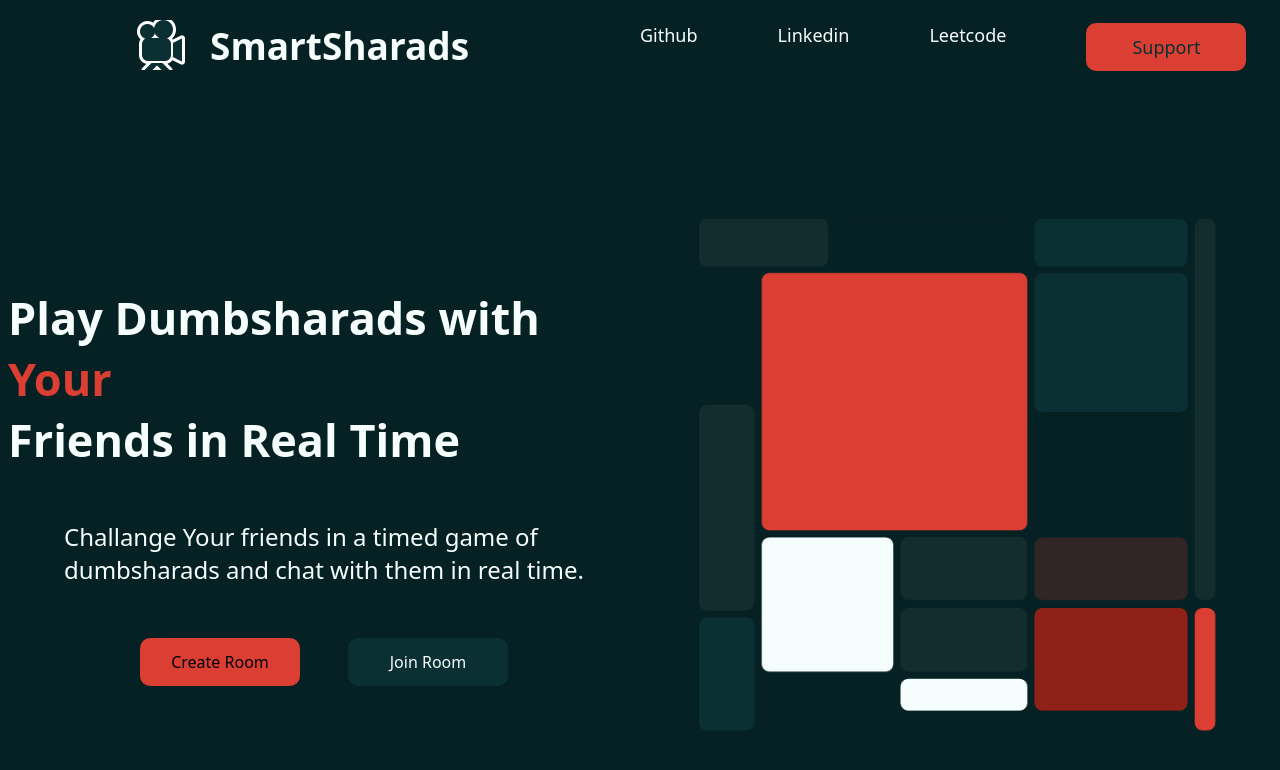
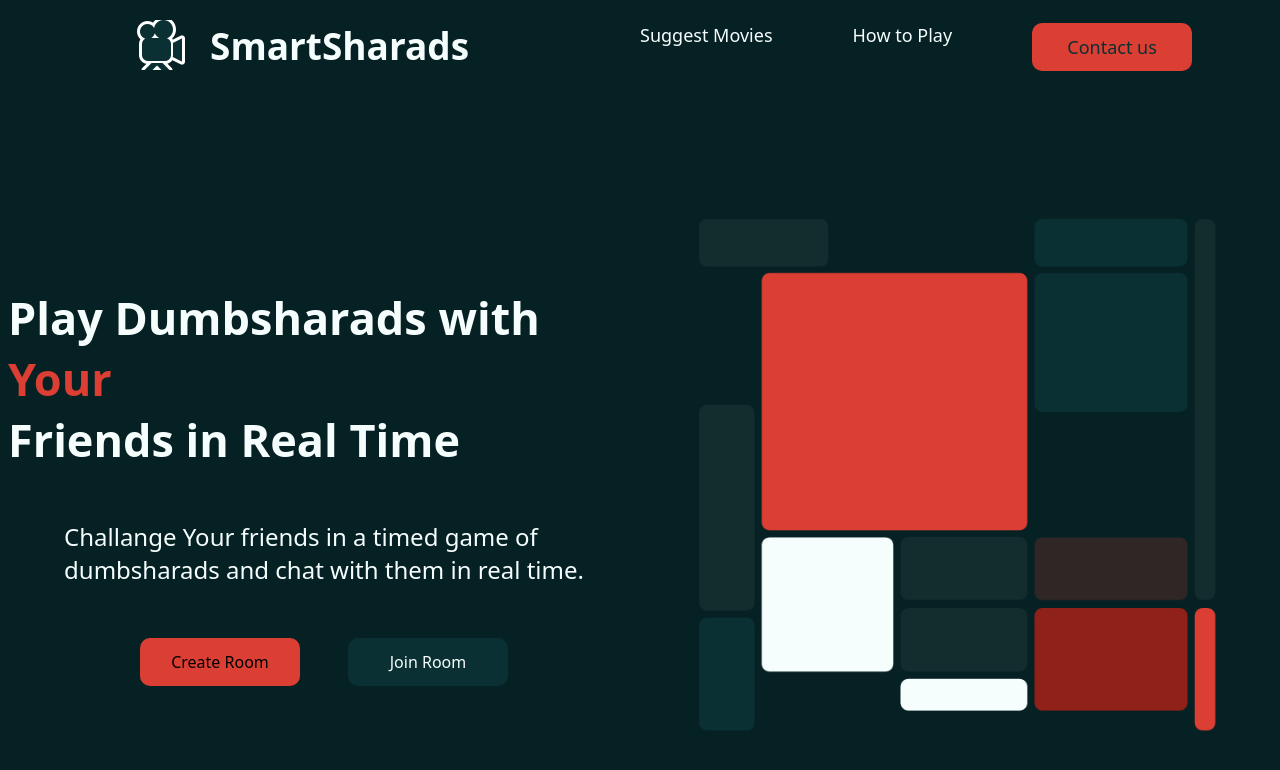
Before and after one commit to priyamshankar/movieTrivia, a React (Create React App) app in the folder movie-trivia-client/: page / in a window 1280 px wide. Shown: the top 770 px of the page. Built offline with nearby package versions, Linux system fonts and the light colour scheme.

Commit message:
adding links in the navbar

```diff
--- a/movie-trivia-client/src/App.js
+++ b/movie-trivia-client/src/App.js
@@ -15,7 +15,7 @@ function App() {
           <Route path="/selection" element={<GameSelection/>}/>
           <Route path="/" element={<MainDash/>}/>
           <Route path="/game/:roomData" element={<GamePage/>}/>
-          <Route path="/gamedev" element={<InsertMovies/>}/>
+          <Route path="/suggest" element={<InsertMovies/>}/>
         </Routes>
       </BrowserRouter>
     </div>
--- a/movie-trivia-client/src/Components/Navbar/Navbar.jsx
+++ b/movie-trivia-client/src/Components/Navbar/Navbar.jsx
@@ -8,24 +8,25 @@ const Navbar = () => {
         <div className="grid-right-half-nav">
 
             <div className="logo">
-                <img src={logo} alt="Logo" />
+               <a href="/"> <img src={logo} alt="Logo" /></a>
             </div>
             <div className="BrandName">
-                SmartSharads
+               <a href="/"> SmartSharads </a>
             </div>
 
         </div>
         <div className="gridlefthalf-nav">
                 <div className="font-nav-links">
-                    Github
+                    <a href="/suggest">Suggest Movies</a>
                 </div>
                 <div className="font-nav-links">
-                    Linkedin
+                   <a href="/howto">How to Play</a>
                 </div>
-                <div className="font-nav-links">
+                {/* <div className="font-nav-links">
                     Leetcode
-                </div>
-                <button>Support</button>
+                </div> */}
+                <a href="http://github.com/priyamshankar" target="_blank">
+                <button>Contact us</button>    </a>
         </div>
     </div>
   )
--- a/movie-trivia-client/src/Components/Navbar/style/Navbar.css
+++ b/movie-trivia-client/src/Components/Navbar/style/Navbar.css
@@ -5,6 +5,10 @@
   grid-template-columns: 1fr 1fr;
   align-items: center;
   color: #f6fdfd;
+}
+.navbar-container a {
+  all: unset;
+  cursor: pointer;
 }
 .navbar-container .grid-right-half-nav {
   padding-left: 8rem;
--- a/movie-trivia-client/src/Components/Navbar/style/Navbar.scss
+++ b/movie-trivia-client/src/Components/Navbar/style/Navbar.scss
@@ -8,6 +8,10 @@ $nav-font-height:18px;
 
 
 .navbar-container{
+    a{
+        all:unset;
+        cursor: pointer;
+    }
     height: 100%;
     width: 100%;
     display: grid;
```
Also changed, not shown: 1 other file (tests, documents, lock files or other folders).
